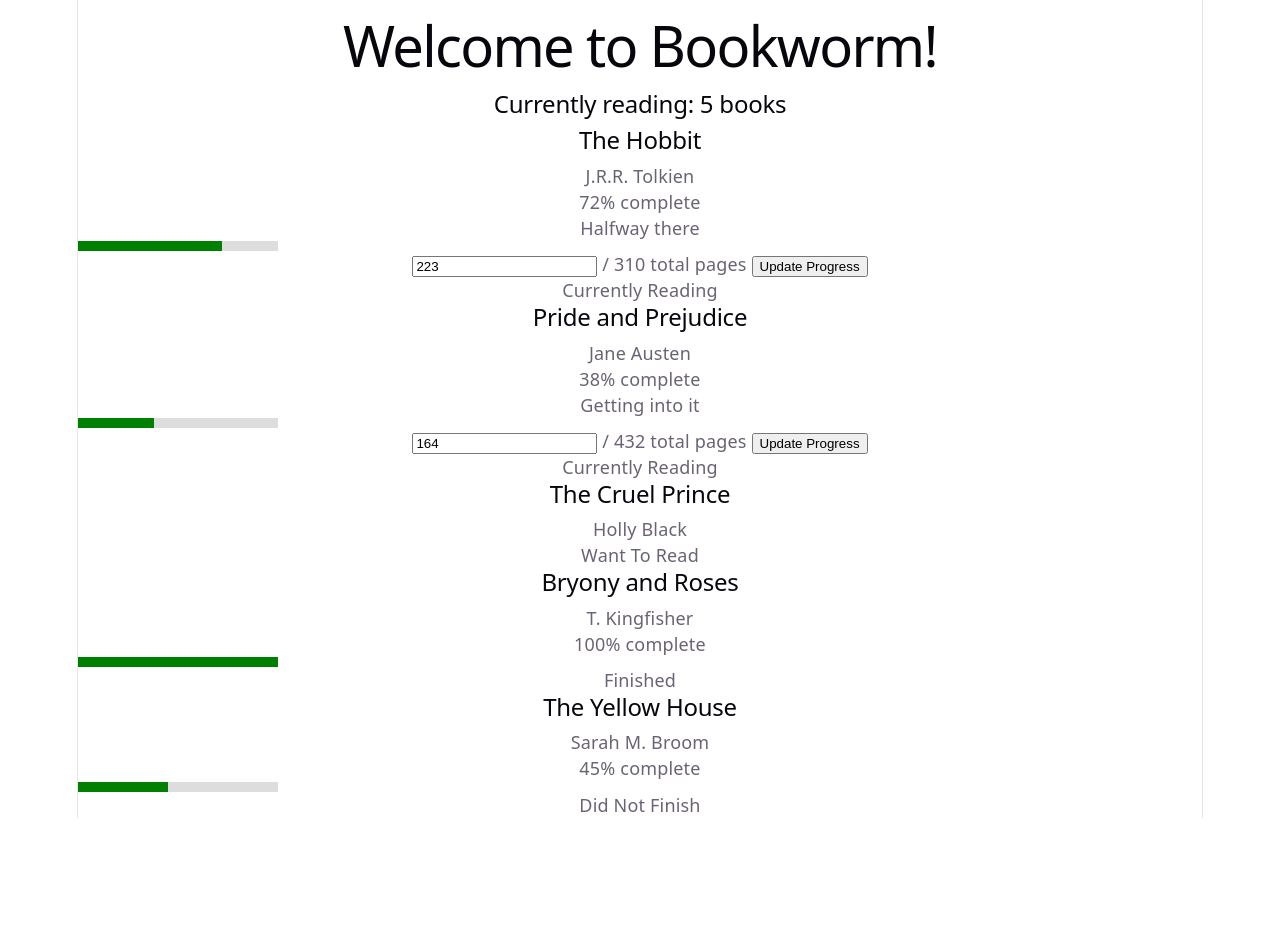
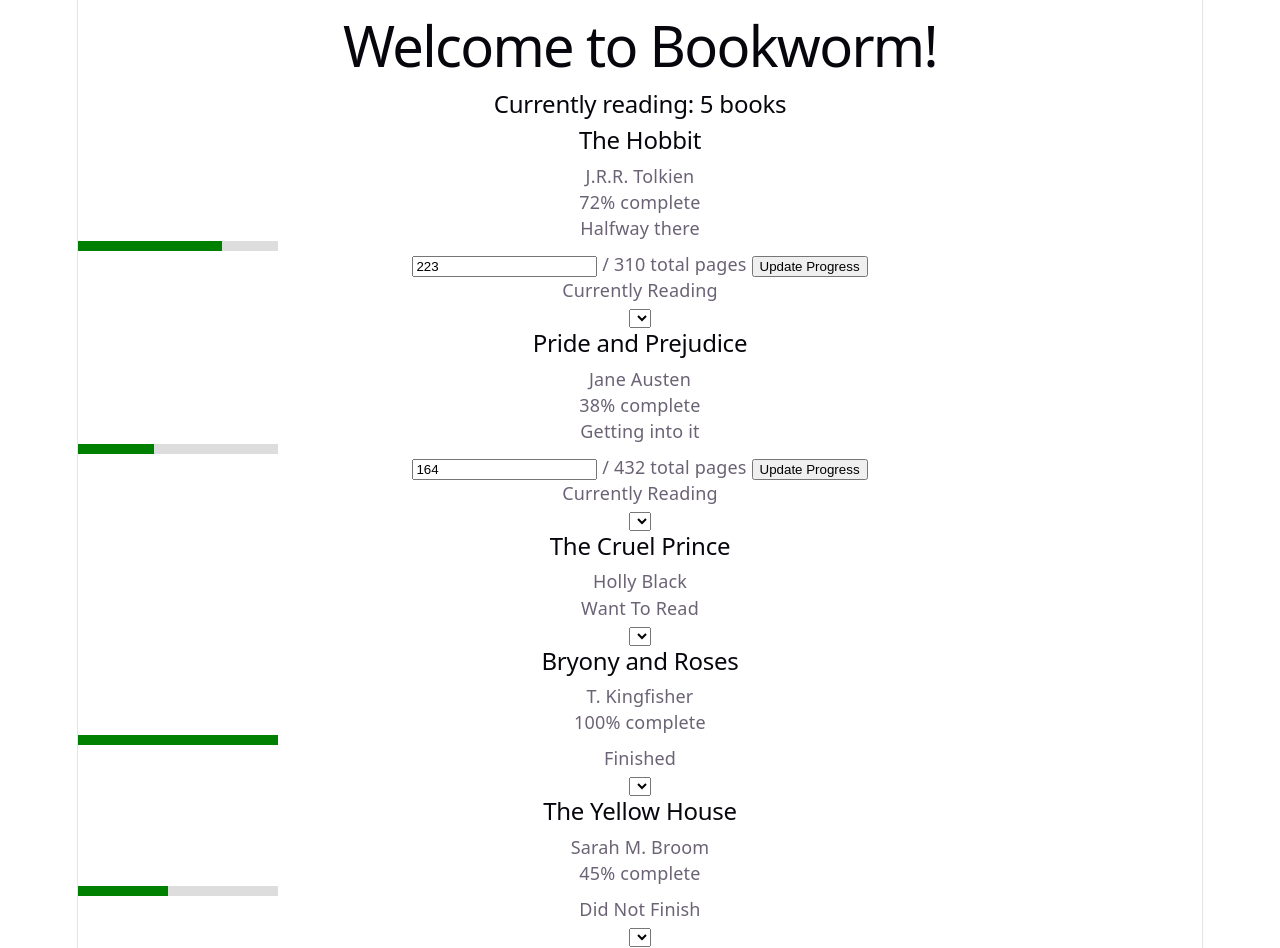
Before and after one commit to Maram-SH/bookworm, a React (Vite) app: page / in a window 1280 px wide. Before the commit the page ends 818 px from the top, so only its background shows below. Built offline with nearby package versions, Linux system fonts and the light colour scheme.

Commit message:
Add select element to change book status

```diff
--- a/src/App.jsx
+++ b/src/App.jsx
@@ -89,6 +89,18 @@ function BookCard(props) {
       )}
 
       <p>{getStatusMessage()}</p>
+
+      <select
+        value={props.status}
+        onChange={(event) => {
+          props.onStatusChange(props.id, event.target.value)
+        }}
+      >
+        <option value="WANT_TO_READ"></option>
+        <option value="READING"></option>
+        <option value="FINISHED"></option>
+        <option value="DNF"></option>
+      </select>
     </div>
   )
 }
```
